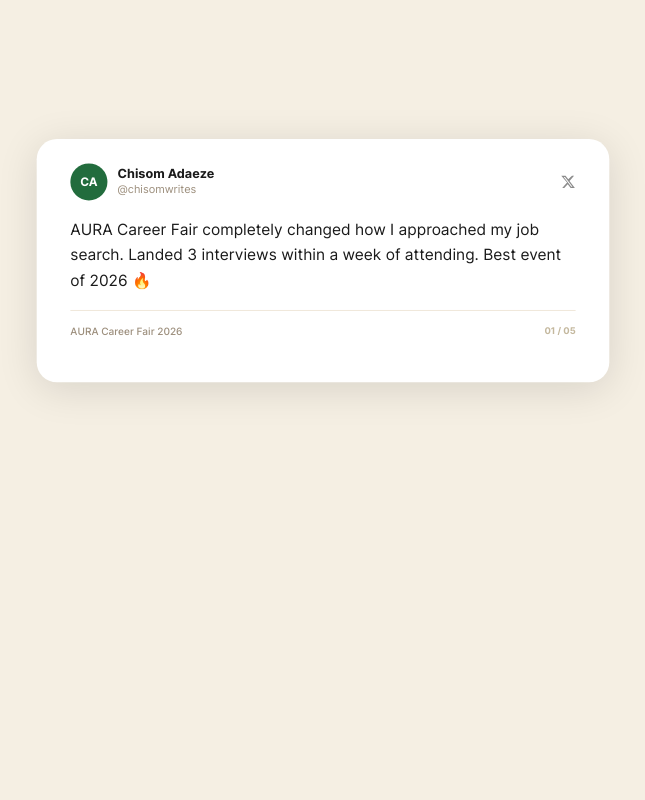
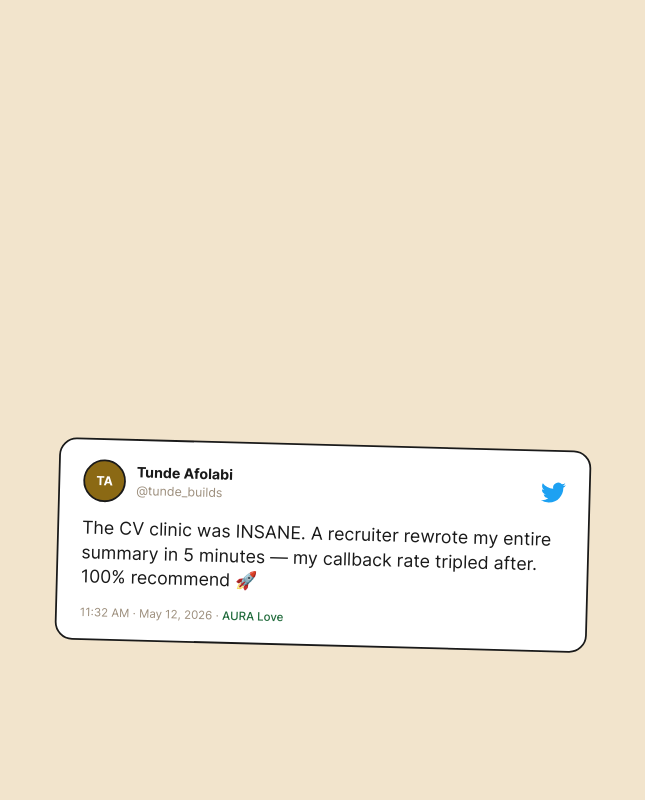
Before and after one commit to big-tinsu/mtu-career-fair, a Next.js app: page /events/aura-career-fair-2026 in a window 1280 px wide. Shown: the part 3900-4700 px from the top of the page, without its empty margins (317-962 px from the left). Built offline with nearby package versions, Linux system fonts and the light colour scheme.

Commit message:
feat: update mockPartners data and enhance TestimonialsSection with timestamps

```diff
--- a/src/constants/eventData.ts
+++ b/src/constants/eventData.ts
@@ -94,16 +94,16 @@ export const mockSpeakers: SpeakerEntity[] = [
 ];
 
 export const mockPartners: PartnerEntity[] = [
-  { id: 'p-001', name: 'TOEFL', tier: 'platinum', logo: '/images/partners/toefl.jpeg', logoColor: '#004B87', website: '#', description: 'Official Test Partner' },
-  { id: 'p-009', name: 'Hadley', tier: 'platinum', logo: '/images/partners/hadley.jpg', logoColor: '#1A1A1A', website: '#', description: 'Official Learning Partner' },
+  { id: 'p-001', name: 'TOEFL', tier: 'platinum', logo: '/images/partners/toefl.jpeg', logoColor: '#004B87', website: '#' },
+  { id: 'p-009', name: 'Hadley', tier: 'platinum', logo: '/images/partners/hadley.jpg', logoColor: '#1A1A1A', website: '#' },
   { id: 'p-010', name: 'Techie Academy', tier: 'gold', logo: '/images/partners/techie-academy.png', logoColor: '#226C3D', website: '#' },
-  { id: 'p-002', name: 'GTBank', tier: 'gold', logoColor: '#F26522', website: '#' },
-  { id: 'p-003', name: 'Access Bank', tier: 'gold', logoColor: '#E31E2D', website: '#' },
-  { id: 'p-004', name: 'Andela', tier: 'silver', logoColor: '#15803D', website: '#' },
-  { id: 'p-005', name: 'Flutterwave', tier: 'silver', logoColor: '#F5A623', website: '#' },
-  { id: 'p-006', name: 'Paystack', tier: 'silver', logoColor: '#00C3F7', website: '#' },
-  { id: 'p-007', name: 'MTU Lode', tier: 'media', logoColor: '#226C3D', website: '#' },
-  { id: 'p-008', name: 'Campus Herald', tier: 'media', logoColor: '#8B6914', website: '#' },
+  // { id: 'p-002', name: 'GTBank', tier: 'gold', logoColor: '#F26522', website: '#' },
+  // { id: 'p-003', name: 'Access Bank', tier: 'gold', logoColor: '#E31E2D', website: '#' },
+  // { id: 'p-004', name: 'Andela', tier: 'silver', logoColor: '#15803D', website: '#' },
+  // { id: 'p-005', name: 'Flutterwave', tier: 'silver', logoColor: '#F5A623', website: '#' },
+  // { id: 'p-006', name: 'Paystack', tier: 'silver', logoColor: '#00C3F7', website: '#' },
+  // { id: 'p-007', name: 'MTU Lode', tier: 'media', logoColor: '#226C3D', website: '#' },
+  // { id: 'p-008', name: 'Campus Herald', tier: 'media', logoColor: '#8B6914', website: '#' },
 ];
 
 export const mockAgenda: AgendaItem[] = [
--- a/src/presentation/sections/TestimonialsSection.tsx
+++ b/src/presentation/sections/TestimonialsSection.tsx
@@ -2,8 +2,6 @@
 
 import { useRef } from 'react';
 import { motion, useScroll, useTransform, MotionValue } from 'framer-motion';
-
-// ─── Data ────────────────────────────────────────────────────────────────────
 
 const CARDS = [
   {
@@ -12,6 +10,7 @@ const CARDS = [
     initials: 'CA',
     color: '#226C3D',
     text: 'AURA Career Fair completely changed how I approached my job search. Landed 3 interviews within a week of attending. Best event of 2026 🔥',
+    time: '9:14 AM · May 12, 2026',
   },
   {
     name: 'Tunde Afolabi',
@@ -19,6 +18,7 @@ const CARDS = [
     initials: 'TA',
     color: '#8B6914',
     text: 'The CV clinic was INSANE. A recruiter rewrote my entire summary in 5 minutes — my callback rate tripled after. 100% recommend 🚀',
+    time: '11:32 AM · May 12, 2026',
   },
   {
     name: 'Blessing Eze',
@@ -26,6 +26,7 @@ const CARDS = [
     initials: 'BE',
     color: '#1A5430',
     text: 'Shook hands with 4 company reps at AURA and walked away with an internship offer the same day. No cap 💼',
+    time: '2:07 PM · May 12, 2026',
   },
   {
     name: 'Emeka Okafor',
@@ -33,6 +34,7 @@ const CARDS = [
     initials: 'EO',
     color: '#226C3D',
     text: 'The panel talk was worth more than a full semester of lectures. MTU really cooked with this one 🎯',
+    time: '3:55 PM · May 12, 2026',
   },
   {
     name: 'Fadeke Adesanya',
@@ -40,140 +42,102 @@ const CARDS = [
     initials: 'FA',
     color: '#4A7C3F',
     text: "Been to career fairs before. AURA is on a completely different level — the energy, the connections, the speakers. Don't sleep ✨",
+    time: '5:41 PM · May 12, 2026',
   },
 ];
 
 const N = CARDS.length;
+const BASE_TOP   = 80;
+const CARD_OFFSET = 40;
 
-// ─── Card component ───────────────────────────────────────────────────────────
+// Slight rotation per card for the playful scattered feel
+const ROTATIONS = [-2, 1.5, -1, 2, -1.5];
+
 
 interface CardProps {
-  card: (typeof CARDS)[0];
+  card: typeof CARDS[0];
   i: number;
-  progress: MotionValue<number>; // parent scroll progress
-  range: [number, number];       // when THIS card should start shrinking → full shrink
-  targetScale: number;           // how small this card becomes when fully stacked under
+  progress: MotionValue<number>;
+  range: [number, number];
+  targetScale: number;
 }
 
 function TestimonialCard({ card, i, progress, range, targetScale }: CardProps) {
-  const containerRef = useRef<HTMLDivElement>(null);
-
-  // Per-card scroll — used for the inner parallax (quote text subtle shift)
-  const { scrollYProgress } = useScroll({
-    target: containerRef,
-    offset: ['start end', 'start start'],
-  });
-
-  // Subtle vertical shift on the inner content as this card scrolls in
-  const innerY = useTransform(scrollYProgress, [0, 1], ['-10%', '0%']);
-
-  // ← KEY: scale driven by the PARENT's scroll progress, not this card's own scroll
-  // This is what makes earlier cards "shrink back" as new cards stack on top
   const scale = useTransform(progress, range, [1, targetScale]);
+  const rot   = ROTATIONS[i % ROTATIONS.length];
 
   return (
-    // Each card is a full-viewport sticky container.
-    // CSS sticky + DOM order is what creates the actual stacking —
-    // later cards sit on top of earlier ones as you scroll.
     <div
-      ref={containerRef}
-      className="h-screen sticky top-0 flex items-center justify-center"
-      style={{ backgroundColor: '#F5EFE3' }}
+      className="h-screen sticky top-0 flex justify-center items-start"
+      style={{ paddingTop: BASE_TOP + i * CARD_OFFSET, zIndex: i + 1 }}
     >
-      <motion.div
-        style={{
-          scale,
-          // Matches reference: earlier cards sit slightly higher so later
-          // cards can stack visually beneath their top edge
-          top: `calc(-5vh + ${i * 25}px)`,
-          // CRITICAL — scales from the top edge so the card appears to
-          // be pushed back rather than shrinking toward its center
-          transformOrigin: 'top',
-          position: 'relative',
-          backgroundColor: '#FFFFFF',
-          width: 'min(90vw, 680px)',
-          borderRadius: 24,
-          boxShadow: '0 8px 48px rgba(0,0,0,0.12)',
-          overflow: 'hidden',
-        }}
-      >
-        <motion.div
-          style={{ y: innerY }}
-          className="p-8 md:p-10 flex flex-col gap-5"
+      <motion.div style={{ scale, transformOrigin: 'top center', width: 'min(88vw, 600px)' }}>
+
+        {/* Main card */}
+        <div
+          style={{
+            position: 'relative',
+            zIndex: 1,
+            backgroundColor: '#FFFFFF',
+            border: '2.5px solid #1A1A1A',
+            borderRadius: 20,
+            transform: `rotate(${rot}deg)`,
+            padding: '22px 26px 20px',
+          }}
         >
-          {/* Header */}
-          <div className="flex items-center gap-3">
+          {/* Header row */}
+          <div className="flex items-center gap-3 mb-4">
             <div
-              className="w-11 h-11 rounded-full flex-shrink-0 flex items-center justify-center text-white font-bold text-sm"
-              style={{ backgroundColor: card.color }}
+              className="w-12 h-12 rounded-full flex-shrink-0 flex items-center justify-center text-white font-bold text-sm"
+              style={{ backgroundColor: card.color, border: '2px solid #1A1A1A' }}
             >
               {card.initials}
             </div>
             <div className="flex-1 min-w-0">
-              <p className="font-bold text-[#1A1A1A] text-[15px] leading-none mb-0.5 truncate">
-                {card.name}
-              </p>
-              <p className="text-[#9C8E7C] text-[13px] truncate">{card.username}</p>
+              <p className="font-bold text-[#1A1A1A] text-[16px] leading-none mb-0.5">{card.name}</p>
+              <p className="text-[#9C8E7C] text-[14px]">{card.username}</p>
             </div>
-            {/* X / Twitter icon */}
+            {/* Twitter bird */}
             <svg
-              width="18" height="18" viewBox="0 0 24 24" fill="currentColor"
-              className="flex-shrink-0 opacity-50 text-[#1A1A1A]"
-              aria-hidden
+              width="28" height="28" viewBox="0 0 24 24" fill="#1DA1F2"
+              className="flex-shrink-0" aria-hidden
             >
-              <path d="M18.244 2.25h3.308l-7.227 8.26 8.502 11.24H16.17l-4.714-6.231-5.401 6.231H2.744l7.73-8.835L1.254 2.25H8.08l4.263 5.633L18.244 2.25zm-1.161 17.52h1.833L7.084 4.126H5.117L17.083 19.77z" />
+              <path d="M23.953 4.57a10 10 0 01-2.825.775 4.958 4.958 0 002.163-2.723c-.951.555-2.005.959-3.127 1.184a4.92 4.92 0 00-8.384 4.482C7.69 8.095 4.067 6.13 1.64 3.162a4.822 4.822 0 00-.666 2.475c0 1.71.87 3.213 2.188 4.096a4.904 4.904 0 01-2.228-.616v.06a4.923 4.923 0 003.946 4.827 4.996 4.996 0 01-2.212.085 4.936 4.936 0 004.604 3.417 9.867 9.867 0 01-6.102 2.105c-.39 0-.779-.023-1.17-.067a13.995 13.995 0 007.557 2.209c9.053 0 13.998-7.496 13.998-13.985 0-.21 0-.42-.015-.63A9.935 9.935 0 0024 4.59z" />
             </svg>
           </div>
 
-          {/* Quote */}
+          {/* Tweet text */}
           <p
-            className="text-[#1A1A1A] leading-relaxed"
-            style={{ fontSize: 'clamp(1rem, 1.6vw, 1.15rem)' }}
+            className="text-[#1A1A1A] leading-snug mb-4"
+            style={{ fontSize: 'clamp(1.05rem, 1.8vw, 1.25rem)', fontWeight: 400 }}
           >
             {card.text}
           </p>
 
-          {/* Footer */}
-          <div className="pt-4 border-t border-[#EDE3D3] flex items-center justify-between">
-            <p className="text-[#9C8E7C] text-[12px] font-medium">AURA Career Fair 2026</p>
-            <span className="text-[11px] font-bold text-[#C4B89E] tabular-nums">
-              {String(i + 1).padStart(2, '0')} / {String(N).padStart(2, '0')}
-            </span>
-          </div>
-        </motion.div>
+          {/* Timestamp */}
+          <p className="text-[#9C8E7C] text-[13px]">
+            {card.time} · <span className="text-[#226C3D] font-medium">AURA Love</span>
+          </p>
+        </div>
+
       </motion.div>
     </div>
   );
 }
 
-// ─── Section ──────────────────────────────────────────────────────────────────
-
 export function TestimonialsSection() {
   const containerRef = useRef<HTMLDivElement>(null);
 
-  // Parent container tracks its OWN full scroll range.
-  // This single MotionValue is shared with every card.
   const { scrollYProgress } = useScroll({
     target: containerRef,
     offset: ['start start', 'end end'],
   });
 
   return (
-    // marginTop/Bottom create the scroll space so sticky cards have room to work.
-    // Without enough margin, the sticky elements never get a chance to stack.
-    <div
-      ref={containerRef}
-      style={{ marginTop: '50vh', marginBottom: '50vh' }}
-    >
+    <div ref={containerRef}>
       {CARDS.map((card, i) => {
-        // Earlier cards shrink more (pushed further back by the stack)
-        const targetScale = 1 - (N - i) * 0.05;
-
-        // range: when scroll progress crosses i/N * 0.8, this card starts shrinking
-        // It finishes shrinking at progress = 1 (fully stacked)
-        const rangeStart = i * (1 / N);
-        const range: [number, number] = [rangeStart, 1];
-
+        const targetScale: number          = 1 - (N - i) * 0.05;
+        const range: [number, number] = [i * (1 / N), 1];
         return (
           <TestimonialCard
             key={card.username}
```
